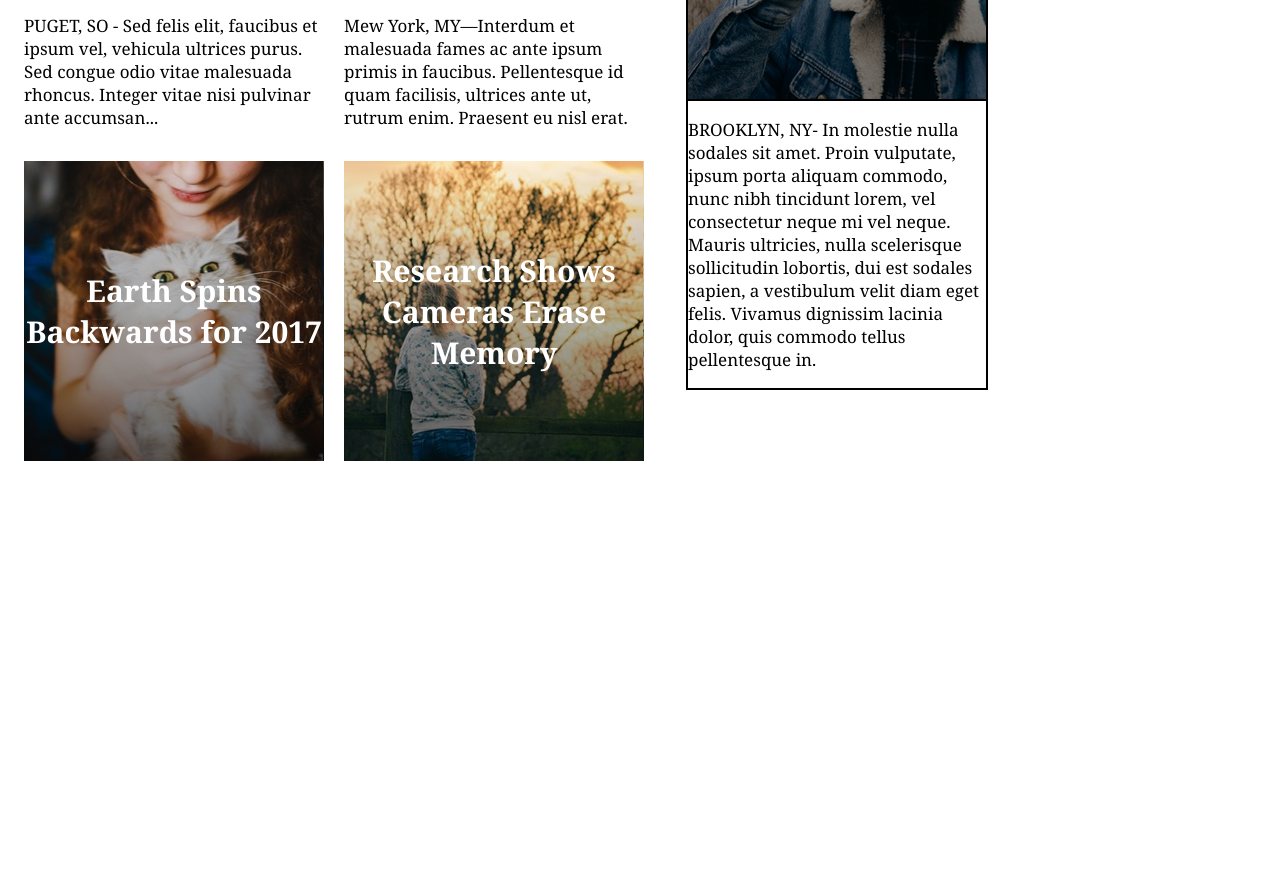
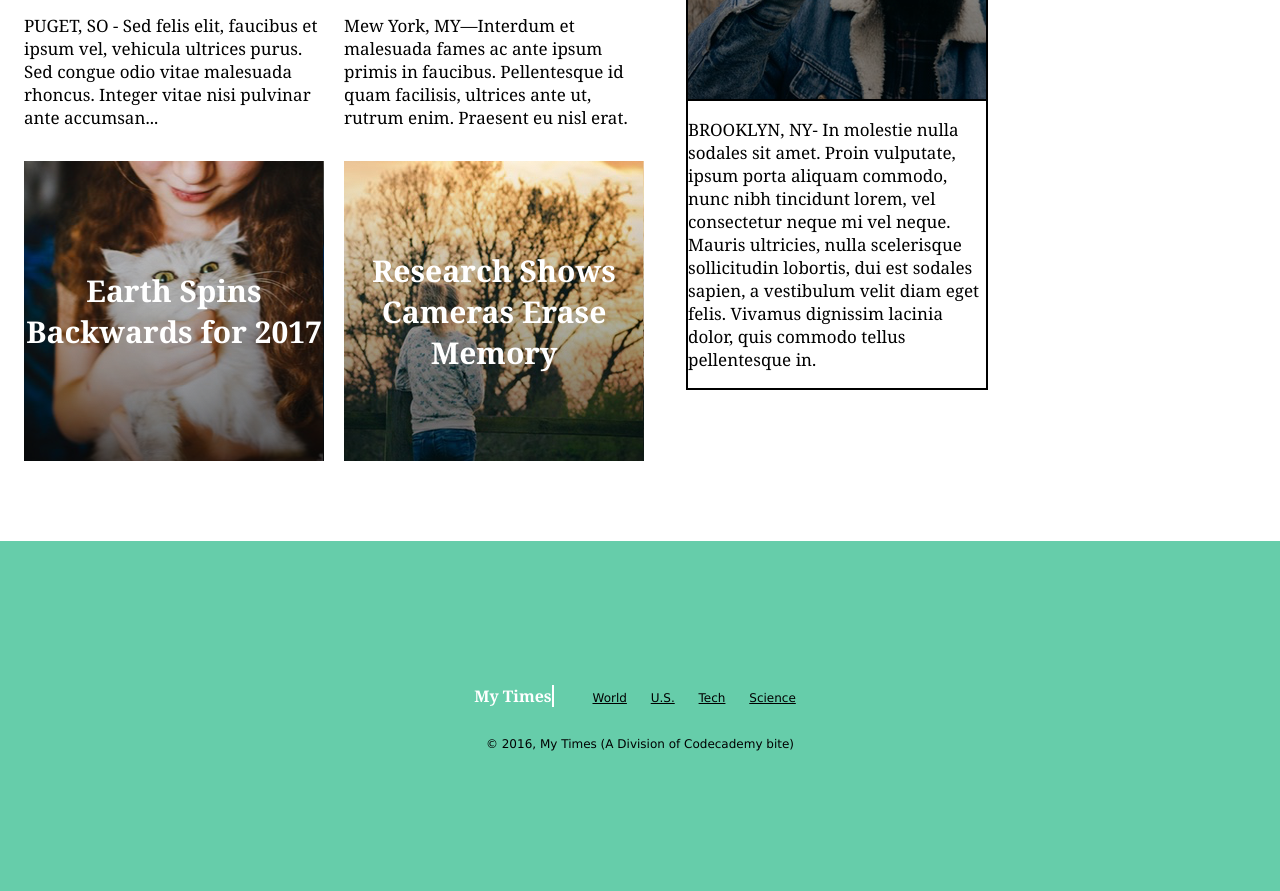
Before and after one commit to hmirlo/mytimes, a plain HTML site: page index.html in a window 1280 px wide. Shown: the part 863-1754 px from the top of the page. Before the commit the page ends 1324 px from the top, so only its background shows below. Drawn offline with Linux system fonts and the light colour scheme.

Commit message:
index.html resources

```diff
--- a/index.html
+++ b/index.html
@@ -146,5 +146,26 @@
         </div><!-- news-bites-->
       </div>  <!-- column div -->
     </div> <!-- content div -->
+    <div class="footer"> <!-- footer div -->
+      <div class="f-div">
+        <h3 class="f-h3">My Times</h3>
+        <nav class="footer-nav">
+          <span>
+            <a href="#">World</a>
+          </span>
+          <span>
+            <a href="#">U.S.</a>
+          </span>
+          <span>
+            <a href="#">Tech</a>
+          </span>
+          <span>
+            <a href="#">Science</a>
+          </span>
+        </nav>
+
+      </div>
+      <p>© 2016, My Times (A Division of Codecademy bite)</p>
+    </div>
   </body>
 </html>
--- a/resources/css/index.css
+++ b/resources/css/index.css
@@ -7,7 +7,6 @@ body {
   font-size: 17px;
   color: black;
 }
-
 .header {
   font-family: Verdana;
   font-size: 14px;
@@ -28,7 +27,6 @@ body {
   align-items: center;
   width: 800px;
 }
-
 .head-nav span {
 padding: 20px 10px;
 margin-left: 5px;
@@ -44,16 +42,11 @@ color: black;
   width: 1232px;
   margin: 0 auto;
   padding-top: 116px;
-
-
 }
 /* column CSS */
 
-
 .column.large {
 width: 630px;
-
-
 }
 
  .mother {
@@ -69,12 +62,10 @@ width: 630px;
  .research {
   background-image: url("../images/img-story-2.png	");
 }
-
 /* medium column */
  .column.medium {
   width: 300px;
 }
-
  .cats {
    background-image: url("../images/img-story-3.png");
 }
@@ -88,7 +79,6 @@ h2 {
  .column.small {
 width: 240px;
 text-align: center;
-
 }
 
 .cookie {
@@ -101,10 +91,8 @@ text-align: center;
  font-weight: bold;
  text-align: center;
  margin-bottom: 41px;
-
 }
- .news-bites .bites   {
-
+ .news-bites .bite   {
  padding: 11px 20px;
  display: block;
  border-bottom: black 1px solid;
@@ -115,12 +103,44 @@ text-align: center;
 
 }
 
-.bites {
+.footer {
+  display: flex;
+  justify-content: center;
+  flex-direction: column;
+  align-items: center;
+  background-color: MediumAquamarine;
+  margin: auto;
+  font-family: Verdana;
+  font-size: 12px;
+  height: 350px;
+  margin-top: 80px;
 
 }
 
+.f-div .f-h3 {
+font-family: Georgia;
+font-size: 16px;
+font-weight: bold;
+color: white;
+pading-right: 25px;
+border-right: 2px solid white;
+display: inline-block;
+}
+
+.footer nav {
+display: inline-block;
+  padding-left: 25px;
+}
+nav span {
+  padding: 20px 10px;
+  display: inline-block;
+  color: black;
+}
+.footer a {
+  color: black;
+
+}
 /* General column CSS */
-
   .narrative {
   font-family: Georgia;
   font-size: 17px;
@@ -153,12 +173,7 @@ margin-right: 32px;
  font-size: 30px;
  color: white;
  display: flex;
-
-
-
  }
-
-
 
 .stories {
   justify-content: space-between;
```
